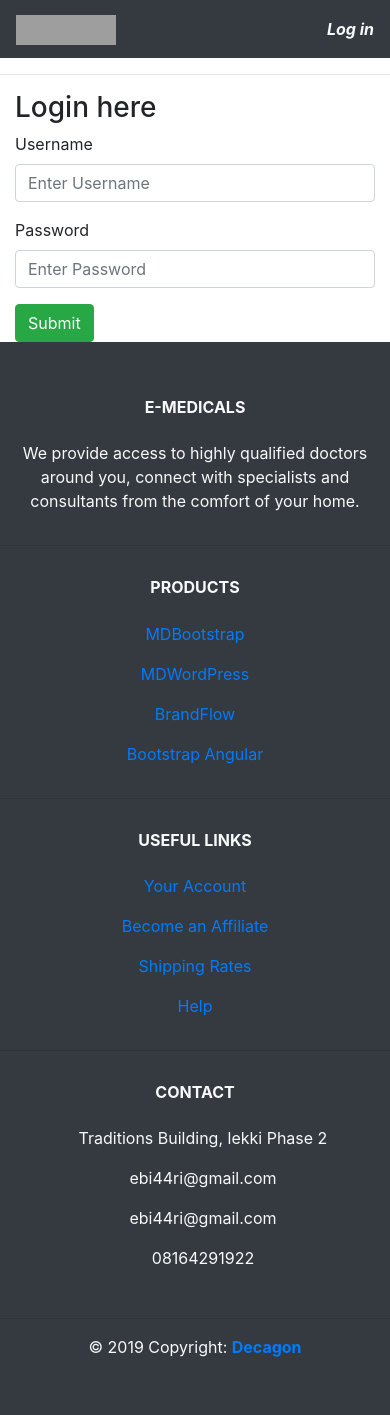
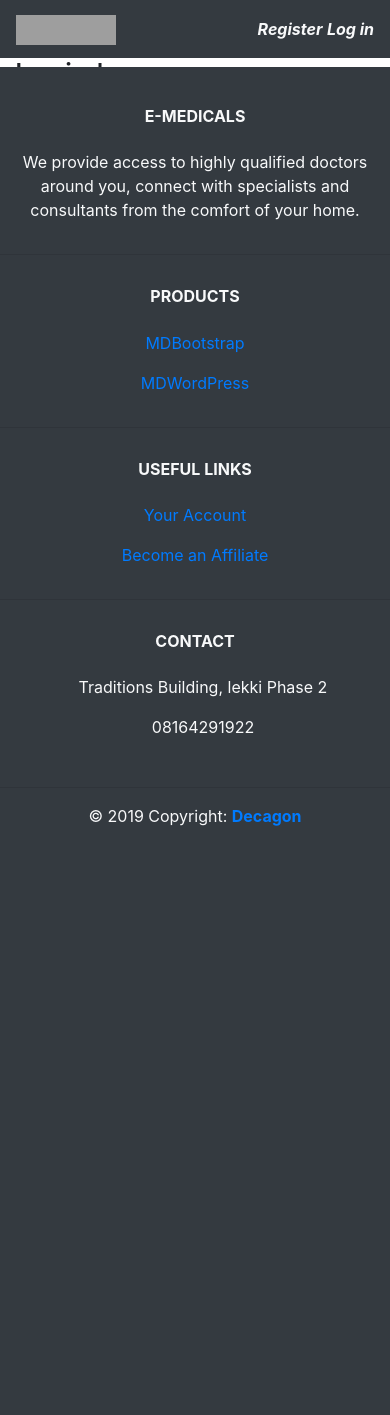
Before and after one commit to dreplica/E-medic, a Flask app: page /login in a window 390 px wide. After the commit the page ends 826 px from the top, so only its background shows below. Run offline with Flask 2, Linux system fonts and the light colour scheme; some libraries are stand-ins or nearby versions; grey boxes are pictures that could not be loaded.

Commit message:
more features on registration  and login

```diff
--- a/templates/d_register.html
+++ b/templates/d_register.html
@@ -44,7 +44,7 @@
                     <select class="custom-select" name="marital">
                         <option disabled selected>Choose</option>
                         <option value="single">Single</option>
-                        <option value="married">Maarried</option>
+                        <option value="married">Married</option>
                         <option value="divorce">Divorce</option>
                     </select>
                 </div>
--- a/templates/layout.html
+++ b/templates/layout.html
@@ -8,6 +8,7 @@
     <link rel="stylesheet" href="https://stackpath.bootstrapcdn.com/bootstrap/4.3.1/css/bootstrap.min.css" integrity="sha384-ggOyR0iXCbMQv3Xipma34MD+dH/1fQ784/j6cY/iJTQUOhcWr7x9JvoRxT2MZw1T" crossorigin="anonymous">
     <!-- jQuery first, then Popper.js, then Bootstrap JS -->
     <title>E-Medic</title>
+
   </head>
   <body>
     <!-- Just an image -->
@@ -16,13 +17,14 @@
         <img src="https://res.cloudinary.com/dl7mq5dpq/image/upload/v1574080629/1574079078236-1_b4cbwz.png" width="100" height="30" alt="">
       </a>
       <div>
-        <a href="/login" class="text-light" id="i"><strong><em>Log in</em></strong></a>
+        <a href="/" class="text-light" id="i"><strong><em>Register</em></strong></a>
+         <a href="/login" class="text-light" id="i"><strong><em>Log in</em></strong></a>
       </div>
     </nav>
     {% block main %}{% endblock %}
 
     <!-- Footer -->
-    <footer class="page-footer bg-dark font-small mdb-color pt-4 text-light">
+    <footer style="position:fixed; bottom:0; width: 100%;" class="page-footer bg-dark font-small mdb-color pt-2 text-light">
       <!-- Footer Links -->
       <div class="text-center text-md-left">
         <!-- Footer links -->
@@ -42,13 +44,7 @@
             </p>
             <p>
               <a href="#!">MDWordPress</a>
-            </p>
             <p>
-              <a href="#!">BrandFlow</a>
-            </p>
-            <p>
-              <a href="#!">Bootstrap Angular</a>
-            </p>
           </div>
           <!-- Grid column -->
           <hr class="w-100 clearfix d-md-none">
@@ -61,12 +57,6 @@
             <p>
               <a href="#!">Become an Affiliate</a>
             </p>
-            <p>
-              <a href="#!">Shipping Rates</a>
-            </p>
-            <p>
-              <a href="#!">Help</a>
-            </p>
           </div>
           <!-- Grid column -->
           <hr class="w-100 clearfix d-md-none">
@@ -75,10 +65,6 @@
             <h6 class="text-uppercase mb-4 font-weight-bold">Contact</h6>
             <p>
               <i class="fas fa-home mr-3"></i> Traditions Building, lekki Phase 2 </p>
-            <p>
-              <i class="fas fa-envelope mr-3"></i> ebi44ri@gmail.com</p>
-            <p>
-              <i class="fas fa-envelope mr-3"></i> ebi44ri@gmail.com</p>
             <p>
               <i class="fas fa-print mr-3"></i>08164291922</p>
           </div>
@@ -99,32 +85,6 @@
           </div>
           <!-- Grid column -->
           <!-- Grid column -->
-          <div class="col-md-5 col-lg-4 ml-lg-0">
-            <!-- Social buttons -->
-            <div class="text-center text-md-right">
-              <ul class="list-unstyled list-inline">
-                <li class="list-inline-item">
-                  <a class="btn-floating btn-sm rgba-white-slight mx-1">
-                    <i class="fab fa-facebook-f"></i>
-                  </a>
-                </li>
-                <li class="list-inline-item">
-                  <a class="btn-floating btn-sm rgba-white-slight mx-1">
-                    <i class="fab fa-twitter"></i>
-                  </a>
-                </li>
-                <li class="list-inline-item">
-                  <a class="btn-floating btn-sm rgba-white-slight mx-1">
-                    <i class="fab fa-google-plus-g"></i>
-                  </a>
-                </li>
-                <li class="list-inline-item">
-                  <a class="btn-floating btn-sm rgba-white-slight mx-1">
-                    <i class="fab fa-linkedin-in"></i>
-                  </a>
-                </li>
-              </ul>
-            </div>
           </div>
           <!-- Grid column -->
         </div>
--- a/templates/login.html
+++ b/templates/login.html
@@ -1,9 +1,10 @@
 {% extends "layout.html" %}
 {% block main %}
-    <hr>
+
     <div class="container col-md-5">
-       <h3>Login here</h3>
        <form action="/login" method="post">
+            <h3>Login here</h3>
+            <hr>
             <div class="form-group">
                 <label for="username">Username</label>
                 <input type="text" class="form-control" name="username" placeholder="Enter Username">
--- a/templates/p_register.html
+++ b/templates/p_register.html
@@ -46,7 +46,7 @@
                 <select class="custom-select" name="mstat">
                     <option disabled selected>Choose</option>
                     <option value="single">Single</option>
-                    <option value="married">Maarried</option>
+                    <option value="married">Married</option>
                     <option value="divorce">Divorce</option>
                 </select>
             </div>
```
